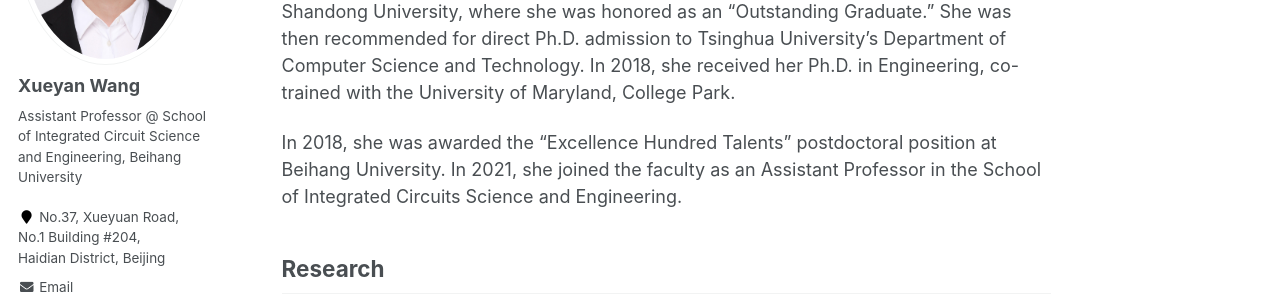
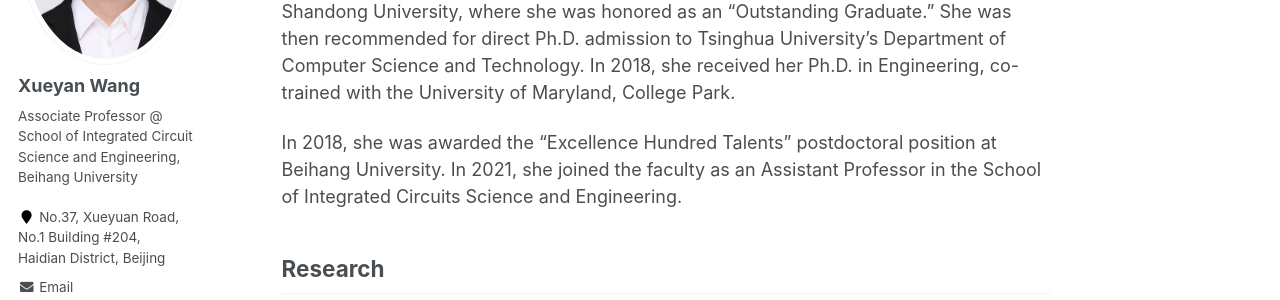
Before and after one commit to xywangbuaa/xywang.github.io, a Jekyll site: the page built from _pages/about.md, in a window 1280 px wide. Shown: the part 294-594 px from the top of the page. Built offline with Jekyll 4.4.1, drawn with Linux system fonts in a browser that asks for light colours.

Commit message:
Update _config.yml

```diff
--- a/_config.yml
+++ b/_config.yml
@@ -82,7 +82,7 @@
 author:
   name             : "Xueyan Wang"
   avatar           : "wangxueyan.jpg" # "lhm.jpg"
-  bio              : "Assistant Professor @ School of Integrated Circuit Science and Engineering, Beihang University"
+  bio              : "Associate Professor @ School of Integrated Circuit Science and Engineering, Beihang University"
   location1        : "No.37, Xueyuan Road,"
   location2        : "No.1 Building #204,"
   location3        : "Haidian District, Beijing"
```
